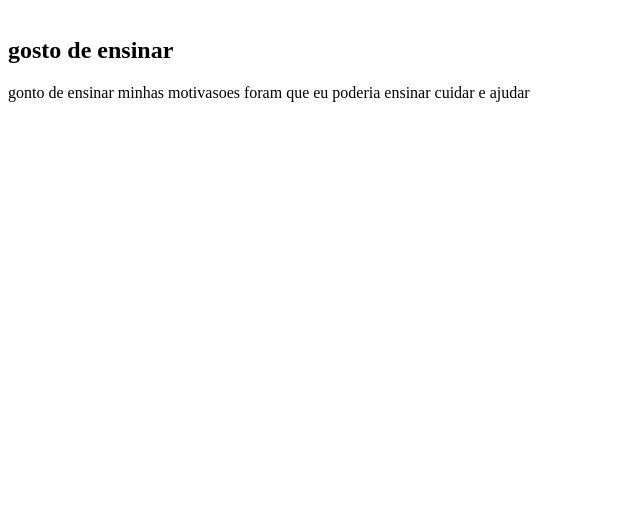
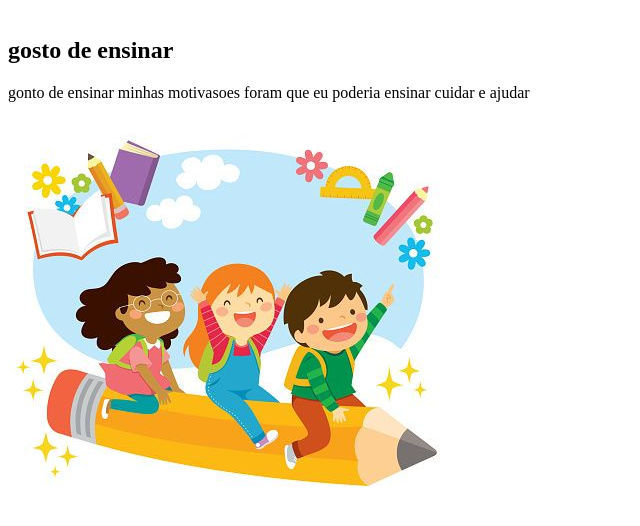
Before and after one commit to eduardarittergoncalves-gif/-meuprimeiroprojeto, a plain HTML site: page index.html in a window 1280 px wide. Shown: the part 112-638 px from the top of the page, without its empty margins (0-640 px from the left). Drawn offline with Linux system fonts and the light colour scheme.

Commit message:
16 06 2026

```diff
--- a/index.html
+++ b/index.html
@@ -7,9 +7,11 @@
      <link rel="stylesheet" href="style.css">
 </head>
 <body>
+
     <h1>formação docente</h1>
 <h2>gosto de ensinar</h2>
 <P>gonto de ensinar minhas motivasoes foram que eu poderia ensinar cuidar e ajudar</P>
-<p></p>
+<img src="3c4cf6a4f95768c05354eb38aa9fdad4.jpg" alt="3 crianças montadas em um lápis voando com livros ao redor delas elas estão muito felizes e animadas">
+
 </body>
 </html>
--- a/style.css
+++ b/style.css
@@ -4,4 +4,6 @@ body{
 h1{
     font-size: 60px;
     color #9FA1FF
+    text-align: center;
 }
+img{}
```
Also changed, not shown: 3c4cf6a4f95768c05354eb38aa9fdad4.jpg (added).
